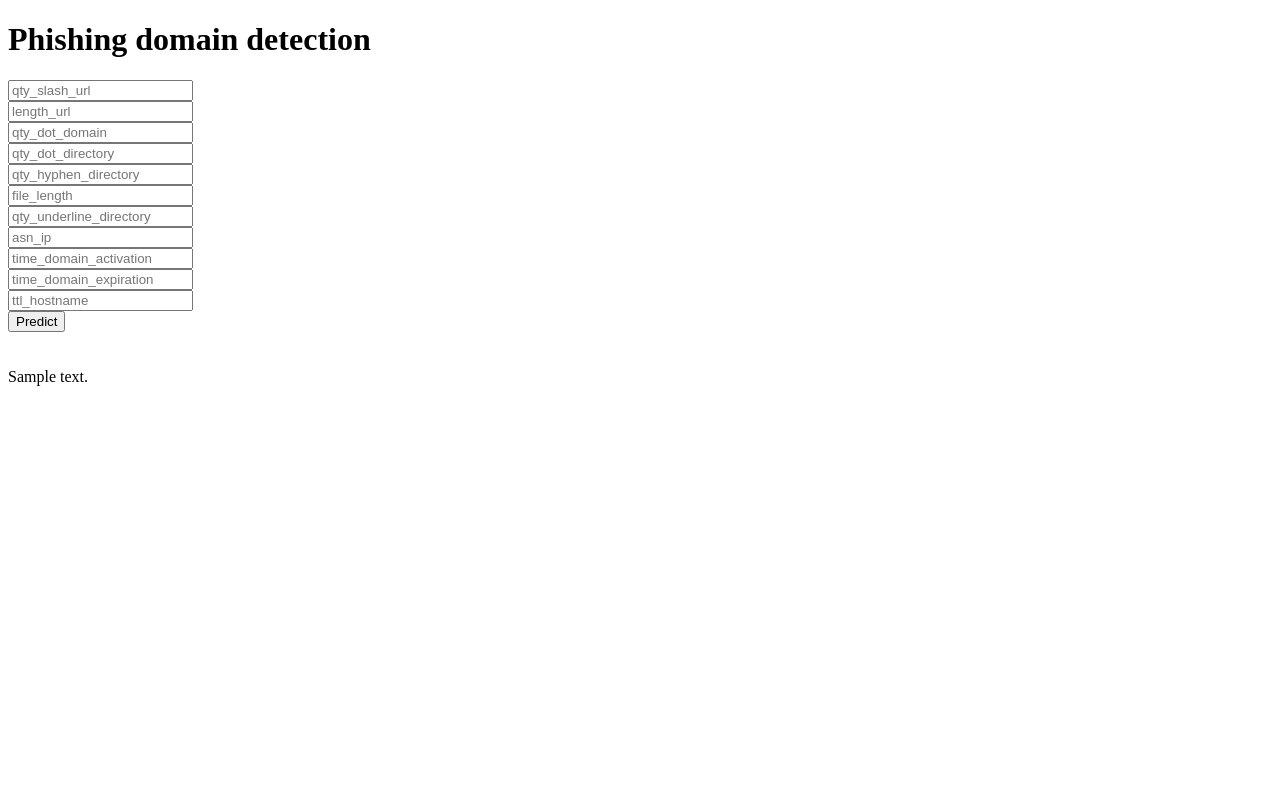
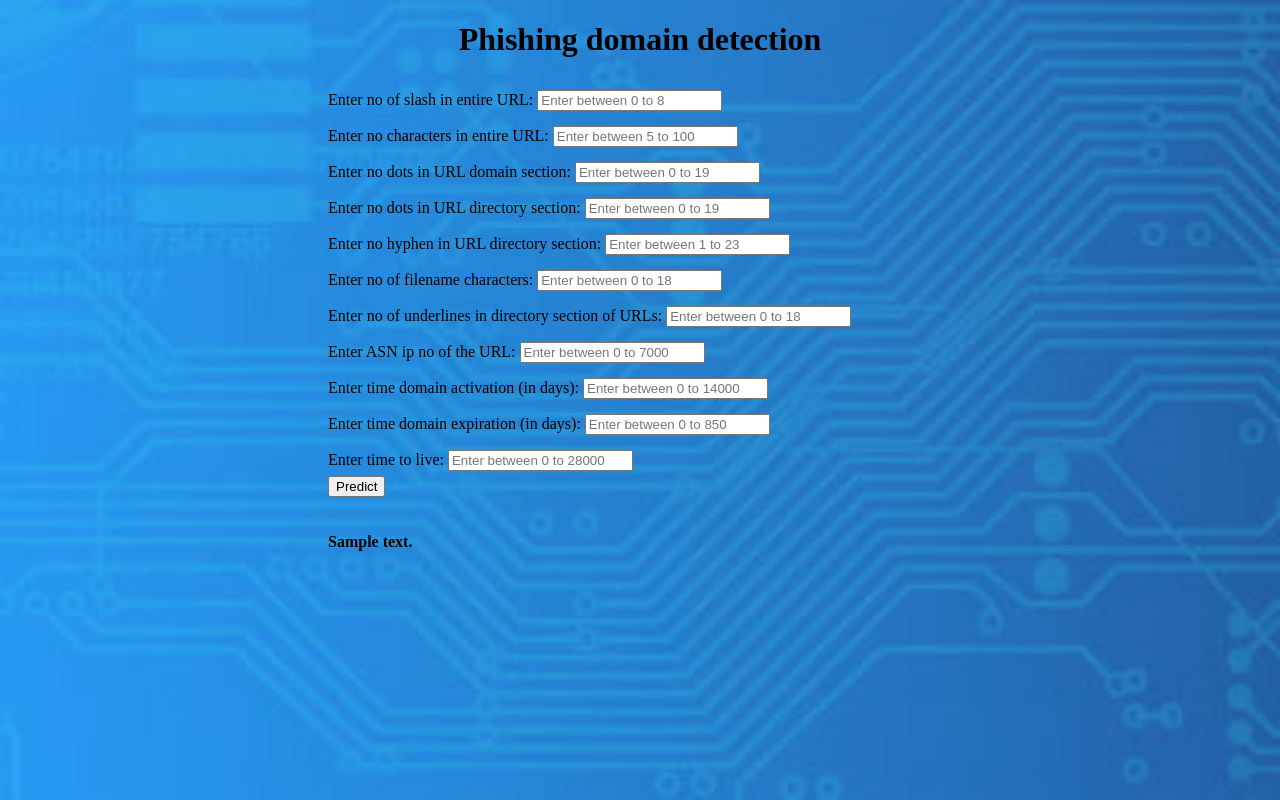
Before and after one commit to saurabhznaikz/phishing_domain_detection_mlproject, a Flask app: template src/templates/index.html in a window 1280 px wide. Run offline with Flask 2, Linux system fonts and the light colour scheme; the template is opened without the code that fills it: most values are stand-ins (such as "Sample title", 1, 10 or a date in 2020); parts of the project's set-up code (start-up, migrations or seed data) failed here and were passed over.

Commit message:
Added UI

```diff
--- a/src/templates/index.html
+++ b/src/templates/index.html
@@ -1,6 +1,5 @@
 <!DOCTYPE html>
 <html >
-
 <head>
   <meta charset="UTF-8">
   <title>Phishing classifier</title>
@@ -8,32 +7,82 @@
 <link href='https://fonts.googleapis.com/css?family=Arimo' rel='stylesheet' type='text/css'>
 <link href='https://fonts.googleapis.com/css?family=Hind:300' rel='stylesheet' type='text/css'>
 <link href='https://fonts.googleapis.com/css?family=Open+Sans+Condensed:300' rel='stylesheet' type='text/css'>
-
+<style>
+     body {
+    background-image: url('static/phishing.jpg');
+    background-repeat: no-repeat;
+    background-attachment: fixed;
+    background-size: cover;
+    }
+</style>
 
 </head>
 
 <body>
  <div class="login">
-	<h1>Phishing domain detection</h1>
+	<h1 style="text-align: center;">Phishing domain detection</h1>
 
      <!-- Main Input For Receiving Query to our ML -->
-    <form action="{{ url_for('predict')}}"method="post">
-      <input type="text" name="qty_slash_url" placeholder="qty_slash_url" required="required" /><br>
-    	<input type="text" name="length_url" placeholder="length_url" required="required" /><br>
-        <input type="text" name="qty_dot_domain" placeholder="qty_dot_domain" required="required" /><br>
-        <input type="text" name="qty_dot_directory" placeholder="qty_dot_directory" required="required" /><br>
-        <input type="text" name="qty_hyphen_directory" placeholder="qty_hyphen_directory" required="required" /><br>
-        <input type="text" name="file_length" placeholder="file_length" required="required" /><br>
-        <input type="text" name="qty_underline_directory" placeholder="qty_underline_directory" required="required" /><br>
-        <input type="text" name="asn_ip" placeholder="asn_ip" required="required" /><br>
-        <input type="text" name="time_domain_activation" placeholder="time_domain_activation" required="required" /><br>
-        <input type="text" name="time_domain_expiration" placeholder="time_domain_expiration" required="required" /><br>
-        <input type="text" name="ttl_hostname" placeholder="ttl_hostname" required="required" /><br>
+    <form style=" width: 50vw; margin-left : 25vw;" action="{{ url_for('predict')}}"method="post">
+        <div class="form-row">
 
+            <div class="col-md-4 mb-3" style="padding-top:10px;padding-bottom:5px">
+            <label for="qty_slash_url">Enter no of slash in entire URL:</label>
+            <input type="text" class="form-control" id="qty_slash_url" name="qty_slash_url" placeholder="Enter between 0 to 8" required="required" /><br>
+            </div>
 
+            <div class="col-md-4 mb-3" style="padding-top:10px;padding-bottom:5px">
+            <label for="length_url">Enter no characters in entire URL:</label>
+            <input type="text" class="form-control" id="length_url" name="length_url" placeholder="Enter between 5 to 100" required="required" /><br>
+            </div>
 
+            <div class="col-md-4 mb-3" style="padding-top:10px;padding-bottom:5px">
+            <label for="qty_dot_domain">Enter no dots in URL domain section:</label>
+            <input type="text" class="form-control" id="qty_dot_domain" name="qty_dot_domain" placeholder="Enter between 0 to 19" required="required" /><br>
+            </div>
 
-        <button type="submit" class="btn btn-primary btn-block btn-large">Predict</button>
+            <div class="col-md-4 mb-3" style="padding-top:10px;padding-bottom:5px">
+            <label for="qty_dot_directory">Enter no dots in URL directory section:</label>
+            <input type="text" class="form-control" id="qty_dot_directory" name="qty_dot_directory" placeholder="Enter between 0 to 19" required="required" /><br>
+            </div>
+
+            <div class="col-md-4 mb-3" style="padding-top:10px;padding-bottom:5px">
+            <label for="qty_hyphen_directory">Enter no hyphen in URL directory section:</label>
+            <input type="text" class="form-control" id="qty_hyphen_directory" name="qty_hyphen_directory" placeholder="Enter between 1 to 23" required="required" /><br>
+            </div>
+
+            <div class="col-md-4 mb-3" style="padding-top:10px;padding-bottom:5px">
+            <label for="file_length">Enter no of filename characters:</label>
+            <input type="text" class="form-control" id="file_length" name="file_length" placeholder="Enter between 0 to 18" required="required" /><br>
+            </div>
+
+            <div class="col-md-4 mb-3" style="padding-top:10px;padding-bottom:5px">
+            <label for="qty_underline_directory">Enter no of underlines in directory section of URLs:</label>
+            <input type="text" class="form-control" id="qty_underline_directory" name="qty_underline_directory" placeholder="Enter between 0 to 18" required="required" /><br>
+            </div>
+
+            <div class="col-md-4 mb-3" style="padding-top:10px;padding-bottom:5px">
+            <label for="asn_ip">Enter ASN ip no of the URL:</label>
+            <input type="text" class="form-control" id="asn_ip" name="asn_ip" placeholder="Enter between 0 to 7000" required="required" /><br>
+            </div>
+
+            <div class="col-md-4 mb-3" style="padding-top:10px;padding-bottom:5px">
+            <label for="time_domain_activation">Enter time domain activation (in days):</label>
+            <input type="text" class="form-control" id="time_domain_activation" name="time_domain_activation" placeholder="Enter between 0 to 14000" required="required" /><br>
+            </div>
+
+            <div class="col-md-4 mb-3" style="padding-top:10px;padding-bottom:5px">
+            <label for="time_domain_expiration">Enter time domain expiration (in days):</label>
+            <input type="text" class="form-control" id="time_domain_expiration" name="time_domain_expiration" placeholder="Enter between 0 to 850" required="required" /><br>
+            </div>
+
+            <div class="col-md-4 mb-3" style="padding-top:10px;padding-bottom:5px">
+            <label for="ttl_hostname">Enter time to live:</label>
+            <input type="text" class="form-control" id="ttl_hostname" name="ttl_hostname" placeholder="Enter between 0 to 28000" required="required" /><br>
+            </div>
+
+            <button type="submit" class="btn btn-primary btn-block btn-large">Predict</button>
+        </div>
     </form>
 
    <br>
@@ -41,7 +90,10 @@
 
 
  </div>
- {{prediction_text}}
+
+ <div class="col-md-4 mb-3"  style=" width: 50vw; margin-left : 25vw; font-weight: bold;" >
+    {{prediction_text}}
+ </div>
 
 </body>
 </html>
```
Also changed, not shown: src/static/phishing.jpg (added), 1 other file.
